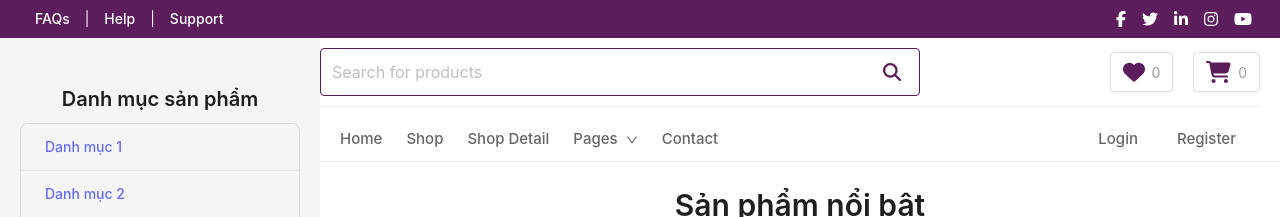
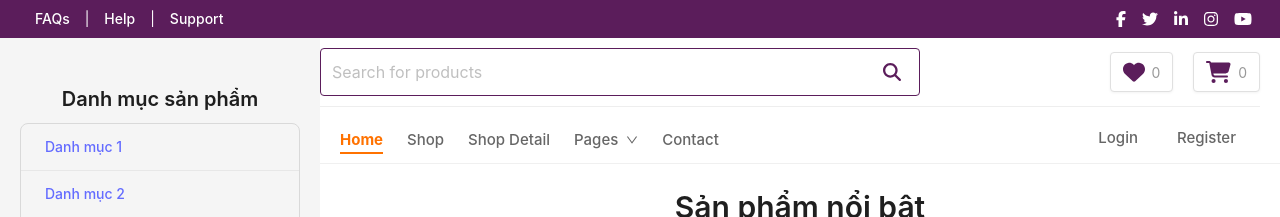
Before and after one commit to PhanHoangTan/BaiTest, a React (Vite) app: page / in a window 1280 px wide. Shown: the top 217 px of the page. Built offline with nearby package versions, Linux system fonts and the light colour scheme.

Commit message:
Refactor Nav component to include active link highlighting and clean up Home component layout by removing unnecessary whitespace.

```diff
--- a/src/components/Home.tsx
+++ b/src/components/Home.tsx
@@ -44,7 +44,6 @@ const Home: React.FC = () => {
       image: "https://picsum.photos/200/300?random=3",
     },
   ];
-
   const categories = [
     "Danh mục 1",
     "Danh mục 2",
@@ -52,15 +51,11 @@ const Home: React.FC = () => {
     "Danh mục 4",
     "Danh mục 5",
   ];
-
   return (
     <Layout style={{ minHeight: "100vh" }}>
       <AppHeader />
-
-
       <Layout>
         <AppSider isMobile={isMobile} categories={categories} />
-
         <ContentSection
           isMobile={isMobile}
           featuredItems={featuredItems}
@@ -68,7 +63,6 @@ const Home: React.FC = () => {
           setSearchTerm={setSearchTerm}
         />
       </Layout>
-
       <AppFooter />
     </Layout>
   );
--- a/src/components/Nav.tsx
+++ b/src/components/Nav.tsx
@@ -1,12 +1,15 @@
 import React from "react";
-import { Menu, Typography, Space, Dropdown } from "antd";
+import { Typography, Space, Dropdown } from "antd";
 import type { MenuProps } from "antd";
 import { DownOutlined } from "@ant-design/icons";
-import { Link } from "react-router-dom";
+import { Link, useLocation } from "react-router-dom";
 
 const { Text } = Typography;
 
 const Nav: React.FC = () => {
+  const location = useLocation();
+  const currentPath = location.pathname;
+
   const pagesItems: MenuProps["items"] = [
     { key: "page1", label: "Page 1" },
     { key: "page2", label: "Page 2" },
@@ -23,49 +26,67 @@ const Nav: React.FC = () => {
     backgroundColor: "#fff",
   };
 
-  const navLinkStyle: React.CSSProperties = {
+  const navLinkStyle = (isActive: boolean): React.CSSProperties => ({
     marginRight: "24px",
     fontSize: "15px",
-    color: "#666",
-    fontWeight: 500,
-    textDecoration: "none",
-  };
+    color: isActive ? "#ff7200" : "#666",
+    fontWeight: isActive ? 700 : 500,
+    textDecoration: isActive ? "none" : "none",
+    position: "relative",
+    paddingBottom: "3px",
+    borderBottom: isActive ? "2px solid #ff7200" : "none",
+  });
 
   const authLinksStyle: React.CSSProperties = {
     display: "flex",
     gap: "15px",
   };
 
+  const isActive = (path: string) => {
+    // Check for exact matches to prevent nested path highlighting
+    if (path === "/" && currentPath === "/") return true;
+    if (path === "/shop" && currentPath === "/shop") return true;
+    if (path === "/shop-detail" && currentPath === "/shop-detail") return true;
+    if (path === "/contact" && currentPath === "/contact") return true;
+    if (path === "/login" && currentPath === "/login") return true;
+    if (path === "/register" && currentPath === "/register") return true;
+
+    // For pages dropdown
+    if (path.includes("/pages") && currentPath.includes("/pages")) return true;
+
+    return false;
+  };
+
   return (
     <div style={navContainerStyle}>
       <div>
-        <Link to="/" style={navLinkStyle}>
+        <Link to="/" style={navLinkStyle(isActive("/"))}>
           Home
         </Link>
-        <Link to="/shop" style={navLinkStyle}>
+        <Link to="/shop" style={navLinkStyle(isActive("/shop"))}>
           Shop
         </Link>
-        <Link to="/shop-detail" style={navLinkStyle}>
+        <Link to="/shop-detail" style={navLinkStyle(isActive("/shop-detail"))}>
           Shop Detail
         </Link>
         <Dropdown menu={{ items: pagesItems }} placement="bottom">
-          <Text style={navLinkStyle}>
+          <Text style={navLinkStyle(currentPath.includes("/pages"))}>
             <Space>
               Pages
               <DownOutlined style={{ fontSize: "12px" }} />
             </Space>
           </Text>
         </Dropdown>
-        <Link to="/contact" style={navLinkStyle}>
+        <Link to="/contact" style={navLinkStyle(isActive("/contact"))}>
           Contact
         </Link>
       </div>
 
       <div style={authLinksStyle}>
-        <Link to="/login" style={navLinkStyle}>
+        <Link to="/login" style={navLinkStyle(isActive("/login"))}>
           Login
         </Link>
-        <Link to="/register" style={navLinkStyle}>
+        <Link to="/register" style={navLinkStyle(isActive("/register"))}>
           Register
         </Link>
       </div>
```
